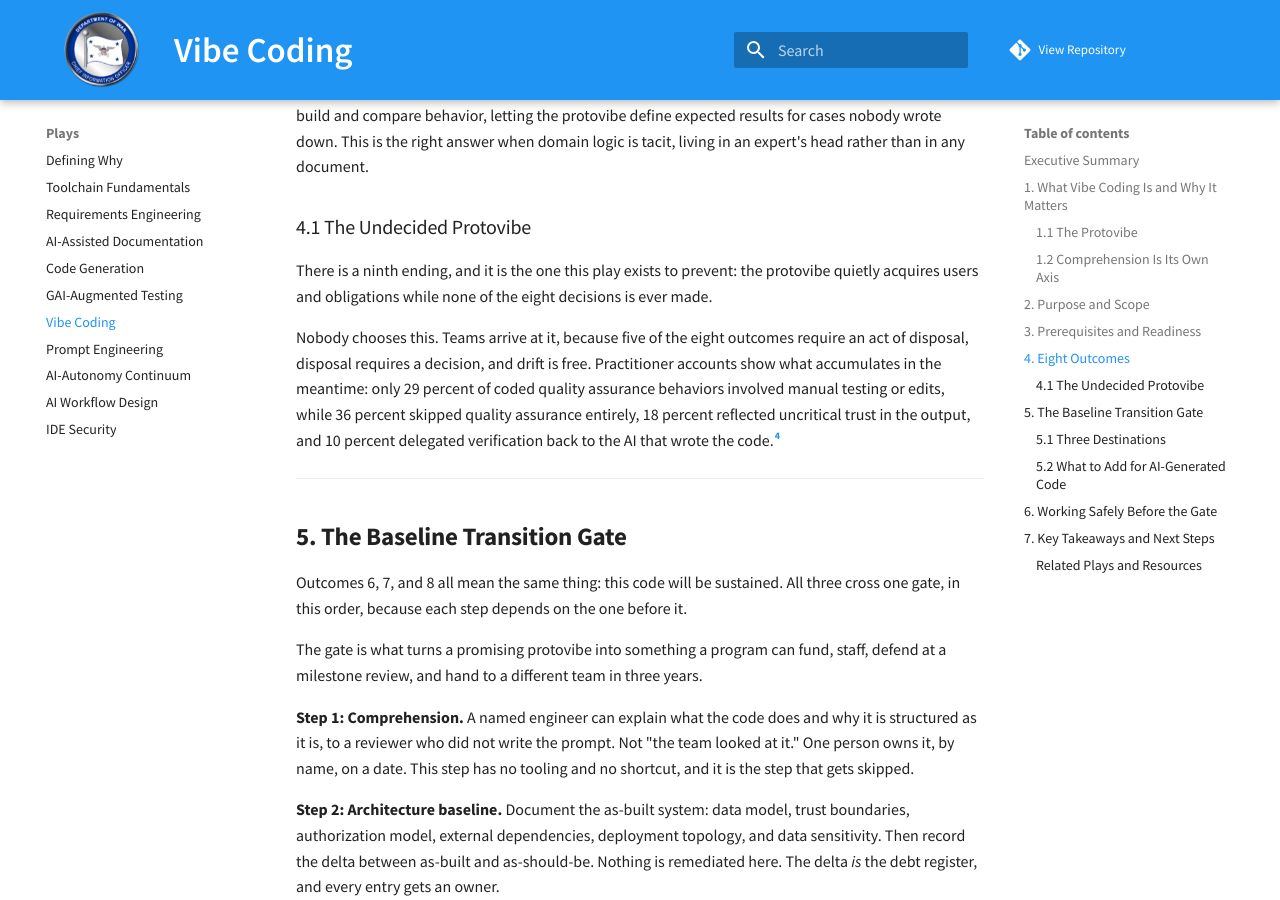
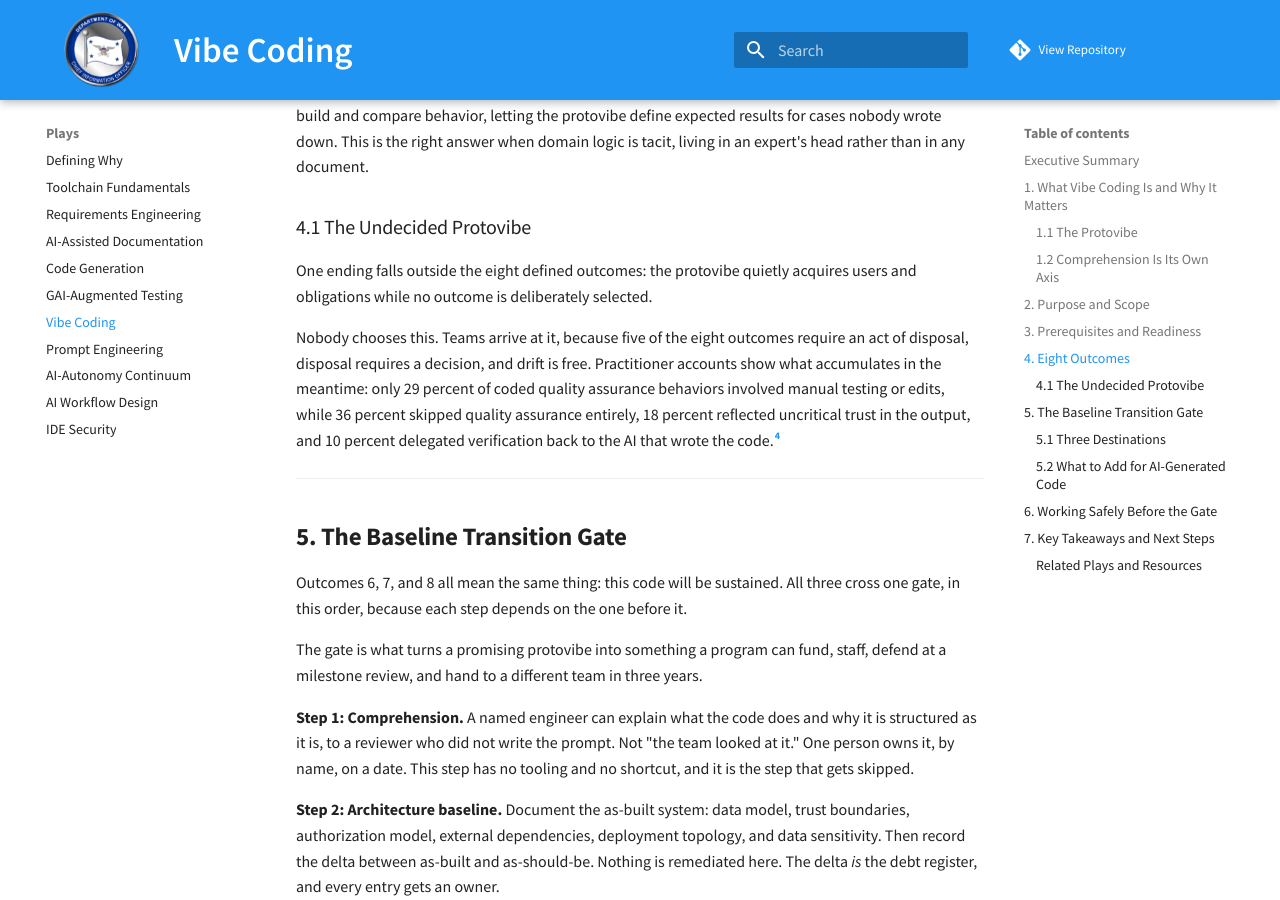
Before and after one commit to Code-dot-mil/AI4SDLC, an MkDocs documentation site: the page built from docs/plays/protovibe_play.md, in a window 1280 px wide and 900 px high, scrolled down 4195 px. Built offline with MkDocs 1.6.1 and Material for MkDocs 9.7.7, drawn with Linux system fonts in a browser that asks for light colours; comment, search, counter and statistics services are not loaded.

Commit message:
docs(protovibe): clarify undecided lifecycle state
Describe drift as an ending outside the eight defined outcomes rather than an inconsistent ninth decision.

```diff
--- a/docs/plays/protovibe_play.md
+++ b/docs/plays/protovibe_play.md
@@ -98,7 +98,7 @@ Every protovibe ends somewhere. Five outcomes are decisions. Three mean the code
 
 ### 4.1 The Undecided Protovibe
 
-There is a ninth ending, and it is the one this play exists to prevent: the protovibe quietly acquires users and obligations while none of the eight decisions is ever made.
+One ending falls outside the eight defined outcomes: the protovibe quietly acquires users and obligations while no outcome is deliberately selected.
 
 Nobody chooses this. Teams arrive at it, because five of the eight outcomes require an act of disposal, disposal requires a decision, and drift is free. Practitioner accounts show what accumulates in the meantime: only 29 percent of coded quality assurance behaviors involved manual testing or edits, while 36 percent skipped quality assurance entirely, 18 percent reflected uncritical trust in the output, and 10 percent delegated verification back to the AI that wrote the code.[^Fawzy]
 
```
